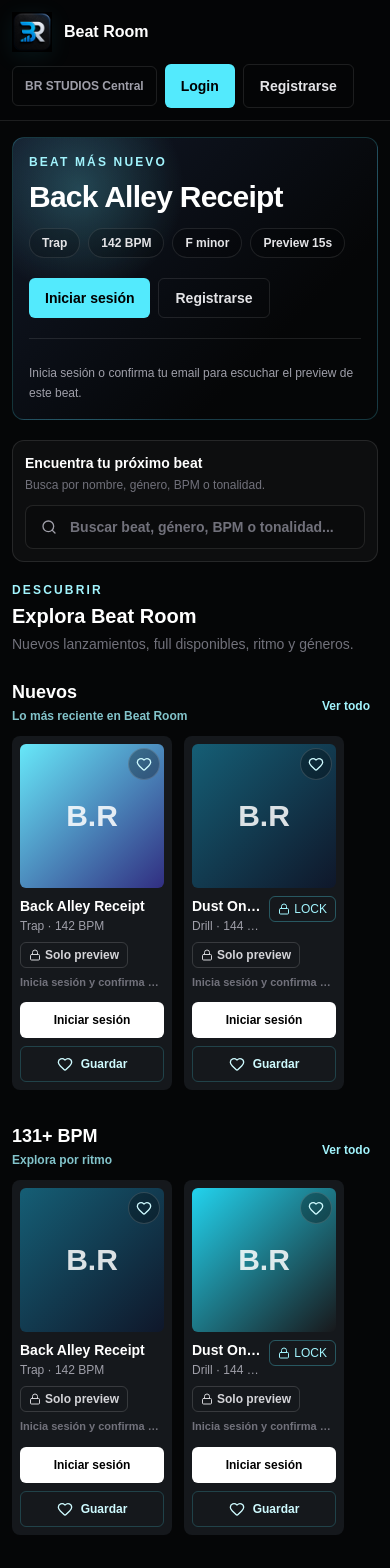
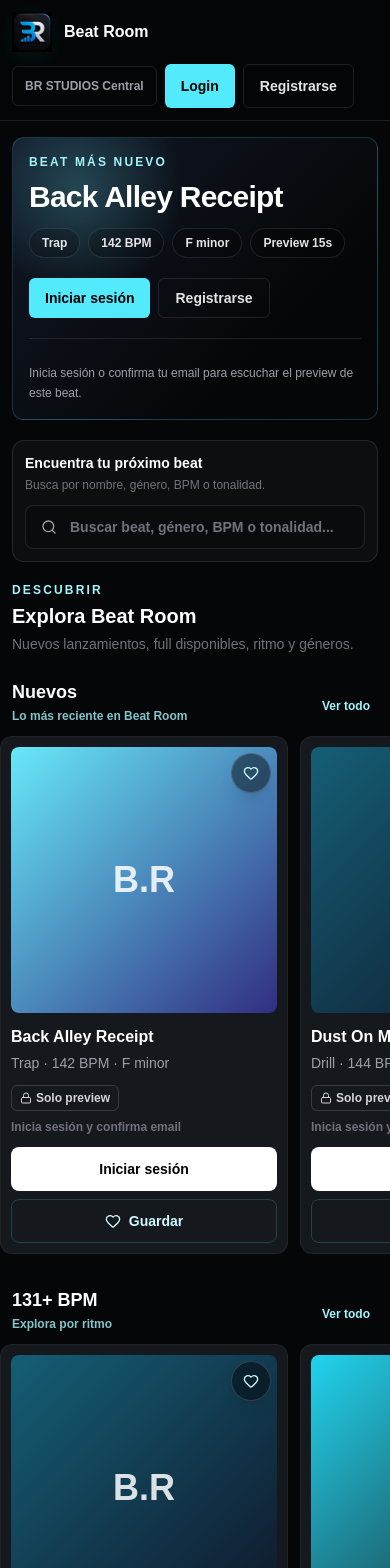
Before and after one commit to barbillaredcord-hue/br-platform, a Next.js app: page /musica in a window 390 px wide. Shown: the top 1568 px of the page. Built offline with nearby package versions, Linux system fonts and the light colour scheme; no server answers.

Commit message:
refine: improve Beat Room mobile cards

```diff
--- a/src/components/BeatCard.tsx
+++ b/src/components/BeatCard.tsx
@@ -208,17 +208,17 @@ export function BeatCard({ beat, gradientIndex, queue }: BeatCardProps) {
   }
 
   return (
-    <article className="relative w-40 shrink-0 snap-start rounded-lg bg-[#15181c] p-2 transition hover:bg-[#1c2127] sm:w-56 sm:p-3">
+    <article className="relative w-[78vw] max-w-[18rem] shrink-0 snap-start rounded-xl border border-white/5 bg-[#15181c] p-2.5 transition hover:bg-[#1c2127] sm:w-56 sm:p-3">
       <button
         type="button"
         aria-label={
           isSaved ? `Quitar ${beat.name} de guardados` : `Guardar ${beat.name}`
         }
         onClick={toggleSaved}
-        className={`absolute right-3 top-3 z-10 inline-flex h-8 w-8 items-center justify-center rounded-full border text-xs font-bold transition sm:right-5 sm:top-5 sm:h-9 sm:w-9 ${
+        className={`absolute right-4 top-4 z-10 inline-flex h-10 w-10 items-center justify-center rounded-full border text-xs font-bold shadow-lg backdrop-blur transition sm:right-5 sm:top-5 sm:h-9 sm:w-9 ${
           isSaved
             ? "border-cyan-300/60 bg-cyan-300 text-black"
-            : "border-white/15 bg-black/30 text-cyan-100 hover:border-cyan-300/60 hover:bg-cyan-300/10"
+            : "border-white/15 bg-black/45 text-cyan-100 hover:border-cyan-300/60 hover:bg-cyan-300/10"
         }`}
       >
         <Heart
@@ -228,24 +228,24 @@ export function BeatCard({ beat, gradientIndex, queue }: BeatCardProps) {
       </button>
       <Link href={`/beats/${beat.id}`} className="block">
         <div
-          className={`mb-2 grid aspect-square place-items-center rounded-md sm:mb-4 sm:rounded-lg ${coverGradients[gradientIndex % coverGradients.length]}`}
+          className={`mb-3 grid aspect-square place-items-center rounded-lg ${coverGradients[gradientIndex % coverGradients.length]}`}
         >
-          <span className="text-3xl font-black text-white/85 sm:text-4xl">
+          <span className="text-4xl font-black text-white/85">
             B.R
           </span>
         </div>
         <div className="flex items-start justify-between gap-2 sm:gap-3">
           <div className="min-w-0">
-            <h3 className="truncate text-sm font-semibold sm:text-base">
+            <h3 className="truncate text-base font-semibold">
               {beat.name}
             </h3>
-            <p className="mt-0.5 truncate text-xs text-zinc-400 sm:mt-1 sm:text-sm">
-              {beat.genre} · {beat.bpm} BPM
+            <p className="mt-1 truncate text-sm text-zinc-400">
+              {beat.genre} · {beat.bpm} BPM{beat.key ? ` · ${beat.key}` : ""}
             </p>
           </div>
           {beat.locked && !hasPlaybackAccess ? <AccessBadge /> : null}
         </div>
-        <div className="mt-2 flex flex-wrap gap-1.5 sm:mt-3 sm:gap-2">
+        <div className="mt-3 flex flex-wrap gap-1.5 sm:gap-2">
           <AccessStatusBadge hasAccess={hasPlaybackAccess} />
           {showRevokedNotice ? (
             <span className="inline-flex w-fit rounded-full border border-amber-300/30 bg-amber-300/10 px-2.5 py-1 text-[11px] font-bold text-amber-100">
@@ -260,7 +260,7 @@ export function BeatCard({ beat, gradientIndex, queue }: BeatCardProps) {
             </span>
           ) : null}
         </div>
-        <p className="mt-1.5 truncate text-[11px] font-semibold text-zinc-500 sm:mt-2 sm:text-xs">
+        <p className="mt-2 truncate text-xs font-semibold text-zinc-500">
           {isPublicPlayback && hasRevocation
             ? "Full público, descarga bloqueada"
             : showRevokedNotice
@@ -292,7 +292,7 @@ export function BeatCard({ beat, gradientIndex, queue }: BeatCardProps) {
         ) : (
           <Link
             href={currentUser ? "/account/settings" : "/login"}
-            className="inline-flex h-9 items-center justify-center rounded-md bg-white text-xs font-bold text-black hover:bg-cyan-200 sm:h-10 sm:text-sm"
+            className="inline-flex h-11 items-center justify-center rounded-lg bg-white text-sm font-bold text-black hover:bg-cyan-200"
           >
             {currentUser ? "Confirmar email" : "Iniciar sesión"}
           </Link>
@@ -305,7 +305,7 @@ export function BeatCard({ beat, gradientIndex, queue }: BeatCardProps) {
               : `Guardar ${beat.name}`
           }
           onClick={toggleSaved}
-          className="inline-flex h-9 items-center justify-center gap-2 rounded-md border border-cyan-300/20 px-3 text-xs font-bold text-cyan-100 transition hover:border-cyan-300/60 hover:bg-cyan-300/10 sm:h-10"
+          className="inline-flex h-11 items-center justify-center gap-2 rounded-lg border border-cyan-300/20 px-3 text-sm font-bold text-cyan-100 transition hover:border-cyan-300/60 hover:bg-cyan-300/10"
         >
           <Heart
             className={`h-4 w-4 ${isSaved ? "fill-cyan-200 text-cyan-200" : ""}`}
@@ -318,7 +318,7 @@ export function BeatCard({ beat, gradientIndex, queue }: BeatCardProps) {
             type="button"
             onClick={() => void acknowledgeRevocation()}
             disabled={isAcknowledgingRevocation}
-            className="inline-flex h-9 items-center justify-center rounded-md border border-amber-300/30 px-3 text-xs font-bold text-amber-100 transition hover:bg-amber-300/10 disabled:cursor-not-allowed disabled:opacity-60 sm:h-10"
+            className="inline-flex h-11 items-center justify-center rounded-lg border border-amber-300/30 px-3 text-sm font-bold text-amber-100 transition hover:bg-amber-300/10 disabled:cursor-not-allowed disabled:opacity-60"
           >
             {isAcknowledgingRevocation ? "Guardando..." : "Ya lo vi"}
           </button>
```
